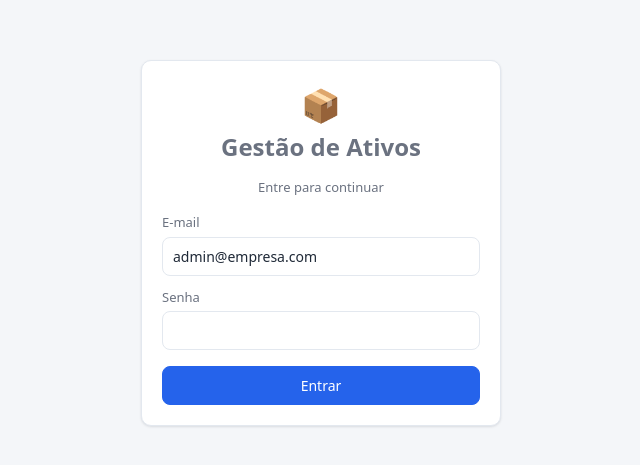
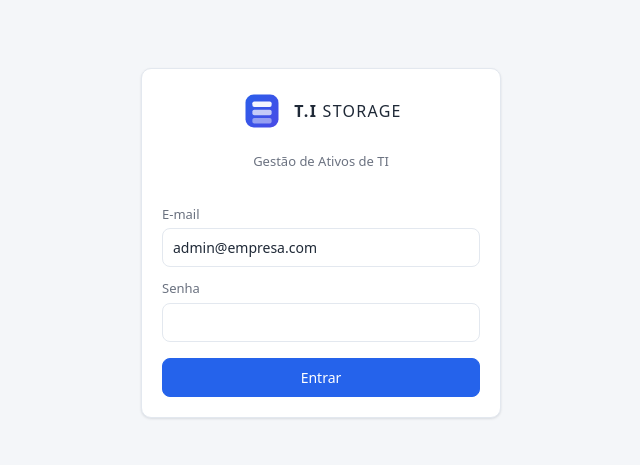
Before and after one commit to paglioni10/Gestao_ativos_T.I, a React (Vite) app in the folder frontend/: page /login in a window 1280 px wide. Shown: the part 157-622 px from the top of the page, without its empty margins (319-959 px from the left). Built offline with nearby package versions, Linux system fonts and the light colour scheme; no server answers.

Commit message:
feat: identidade visual da marca T.I STORAGE
- Logo SVG (caixa com camadas empilhadas, gradiente azul/indigo) como
  componente reutilizavel (Logo.tsx).
- Aplicada na barra superior e no login; favicon SVG e titulo da aba.
- README rebatizado para T.I STORAGE.

```diff
--- a/frontend/index.html
+++ b/frontend/index.html
@@ -3,7 +3,8 @@
   <head>
     <meta charset="UTF-8" />
     <meta name="viewport" content="width=device-width, initial-scale=1.0" />
-    <title>Gestão de Ativos de TI</title>
+    <link rel="icon" type="image/svg+xml" href="/favicon.svg" />
+    <title>T.I STORAGE — Gestão de Ativos de TI</title>
     <!-- Aplica o tema salvo antes do React montar, evitando "flash" de tela clara. -->
     <script>
       document.documentElement.dataset.theme =
--- a/frontend/src/components/Layout.tsx
+++ b/frontend/src/components/Layout.tsx
@@ -1,6 +1,7 @@
 import type { ReactNode } from "react";
 import { NavLink, useNavigate } from "react-router-dom";
 import { useAuth } from "../contexts/AuthContext";
+import { Logo } from "./Logo";
 import { ThemeToggle } from "./ThemeToggle";
 
 // Casca da aplicação: barra de navegação fixa + área de conteúdo.
@@ -17,7 +18,9 @@ export function Layout({ children }: { children: ReactNode }) {
     <>
       <header className="topbar">
         <div className="topbar-inner">
-          <div className="topbar-brand">📦 Gestão de Ativos</div>
+          <div className="topbar-brand">
+            <Logo />
+          </div>
           <nav className="topbar-nav">
             <NavLink to="/" end>
               Visão geral
--- /dev/null
+++ b/frontend/src/components/Logo.tsx
@@ -0,0 +1,47 @@
+// Logo da marca "T.I STORAGE": uma caixa com camadas empilhadas (gavetas),
+// remetendo a armazenamento/gestão de ativos. Usada na barra e no login.
+export function Logo({
+  size = 28,
+  withText = true,
+}: {
+  size?: number;
+  withText?: boolean;
+}) {
+  return (
+    <span className="logo">
+      <svg
+        width={size}
+        height={size}
+        viewBox="0 0 32 32"
+        fill="none"
+        xmlns="http://www.w3.org/2000/svg"
+        role="img"
+        aria-label="T.I STORAGE"
+      >
+        <defs>
+          <linearGradient
+            id="ti-logo-grad"
+            x1="0"
+            y1="0"
+            x2="32"
+            y2="32"
+            gradientUnits="userSpaceOnUse"
+          >
+            <stop stopColor="#2563eb" />
+            <stop offset="1" stopColor="#4f46e5" />
+          </linearGradient>
+        </defs>
+        <rect x="4" y="4" width="24" height="24" rx="6" fill="url(#ti-logo-grad)" />
+        {/* camadas empilhadas = armazenamento */}
+        <rect x="9" y="9" width="14" height="4" rx="1.4" fill="#fff" opacity="0.95" />
+        <rect x="9" y="15" width="14" height="4" rx="1.4" fill="#fff" opacity="0.7" />
+        <rect x="9" y="21" width="14" height="4" rx="1.4" fill="#fff" opacity="0.45" />
+      </svg>
+      {withText && (
+        <span className="logo-text">
+          <strong>T.I</strong> STORAGE
+        </span>
+      )}
+    </span>
+  );
+}
--- a/frontend/src/index.css
+++ b/frontend/src/index.css
@@ -113,9 +113,23 @@ a:hover {
   height: 60px;
 }
 .topbar-brand {
-  font-weight: 700;
+  white-space: nowrap;
+}
+
+/* ---- Logo da marca ---- */
+.logo {
+  display: inline-flex;
+  align-items: center;
+  gap: 10px;
+}
+.logo-text {
   font-size: 16px;
-  white-space: nowrap;
+  letter-spacing: 0.08em;
+  color: var(--text);
+  font-weight: 500;
+}
+.logo-text strong {
+  font-weight: 800;
 }
 .topbar-nav {
   display: flex;
--- a/frontend/src/pages/Login.tsx
+++ b/frontend/src/pages/Login.tsx
@@ -1,5 +1,6 @@
 import { FormEvent, useState } from "react";
 import { useNavigate } from "react-router-dom";
+import { Logo } from "../components/Logo";
 import { useAuth } from "../contexts/AuthContext";
 
 // Tela de login centralizada.
@@ -24,10 +25,17 @@ export function Login() {
   return (
     <div className="center-screen">
       <div className="panel" style={{ width: 360, marginBottom: 0 }}>
-        <div style={{ textAlign: "center", marginBottom: 16 }}>
-          <div style={{ fontSize: 32 }}>📦</div>
-          <h1>Gestão de Ativos</h1>
-          <p className="muted">Entre para continuar</p>
+        <div
+          style={{
+            display: "flex",
+            flexDirection: "column",
+            alignItems: "center",
+            gap: 6,
+            marginBottom: 20,
+          }}
+        >
+          <Logo size={44} />
+          <p className="muted">Gestão de Ativos de TI</p>
         </div>
         <form onSubmit={handleSubmit}>
           <div className="field" style={{ marginBottom: 12 }}>
```
Also changed, not shown: frontend/public/favicon.svg (added), 1 other file (tests, documents, lock files or other folders).
